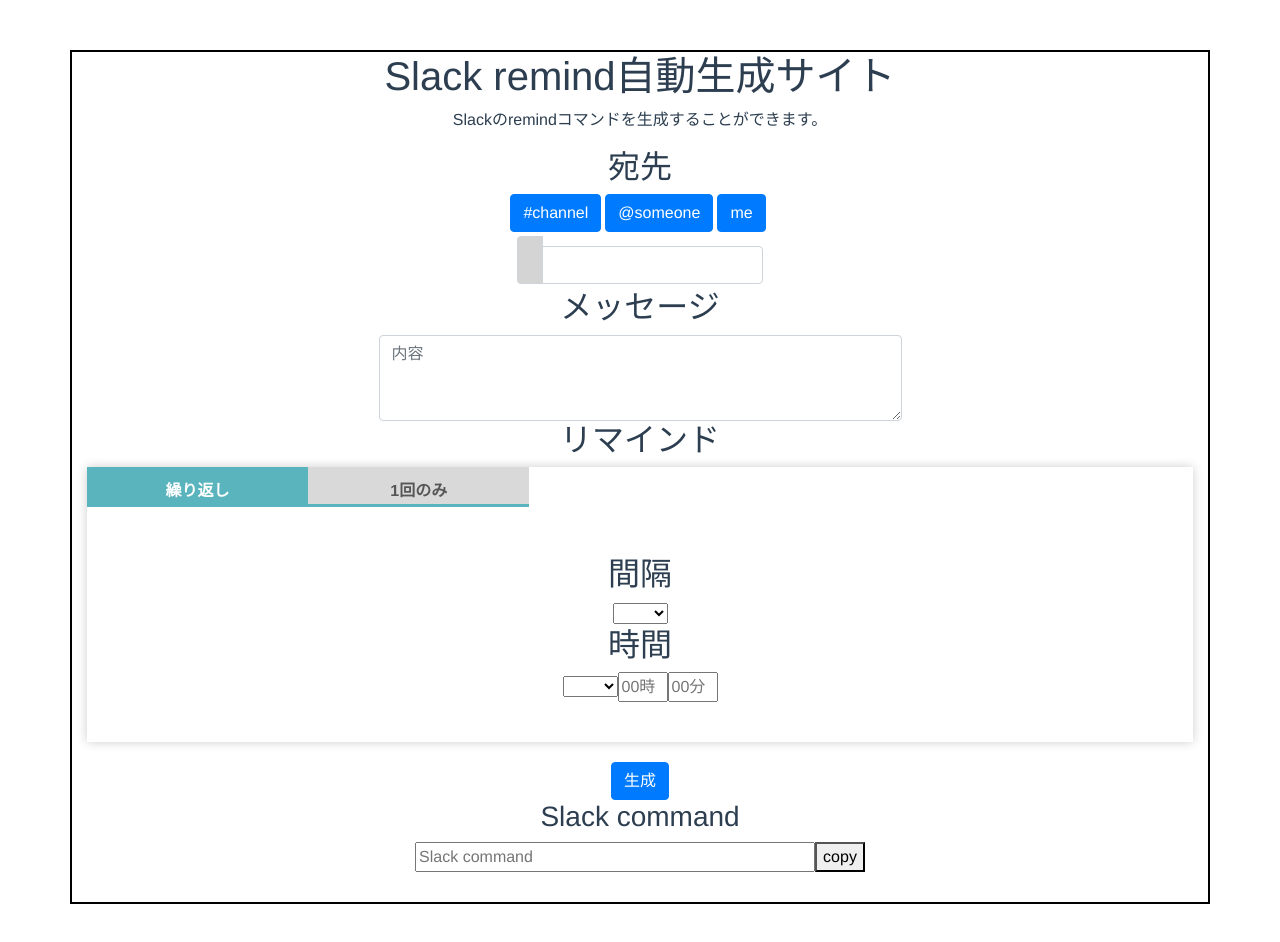
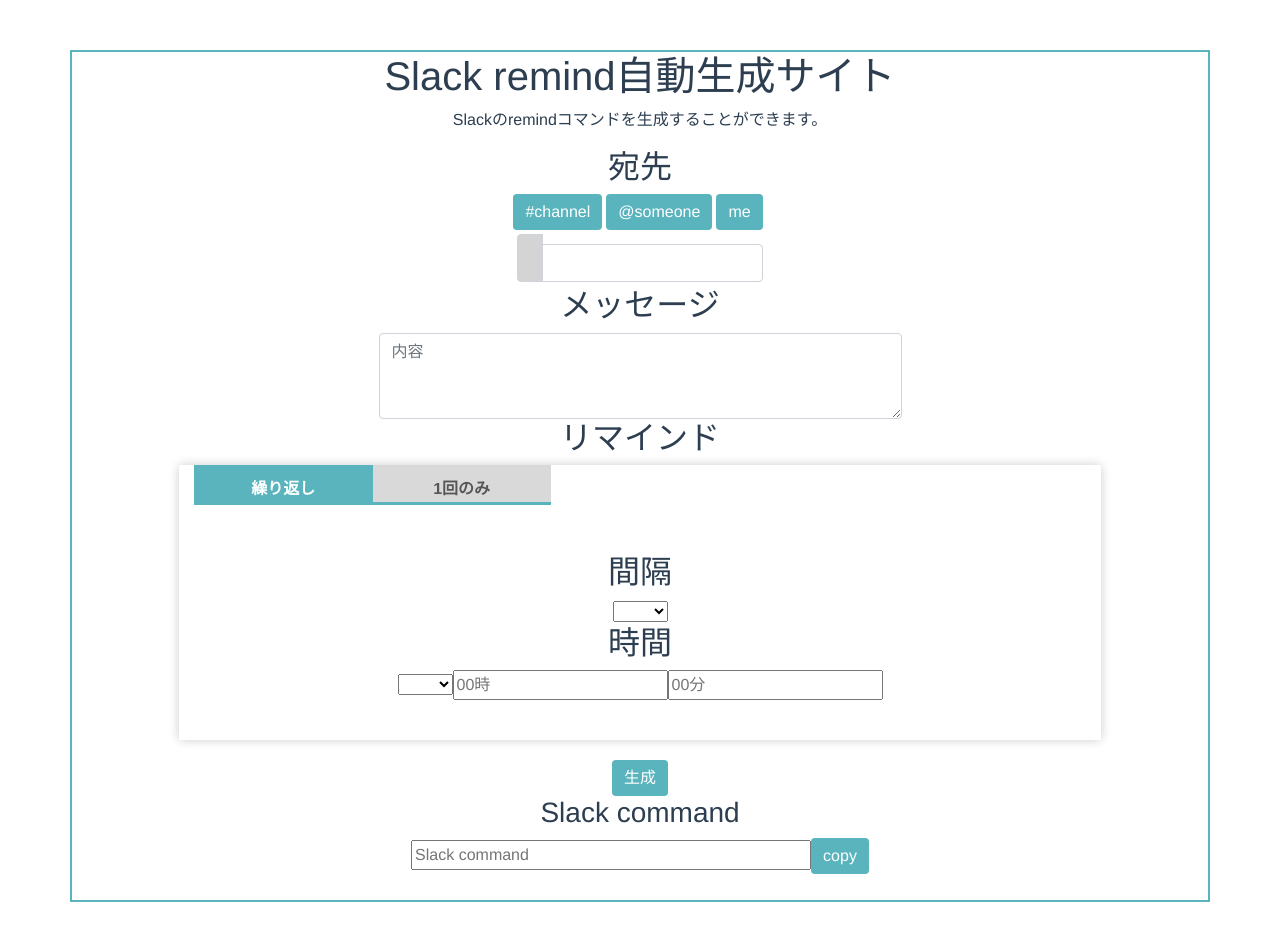
Before and after one commit to satou54/slack-remind, a Vue app: page / in a window 1280 px wide. Shown: the top 942 px of the page. Built offline with nearby package versions, Linux system fonts and the light colour scheme.

Commit message:
デザインを修正

```diff
--- a/src/views/Home.vue
+++ b/src/views/Home.vue
@@ -24,7 +24,7 @@
     </div>
     <div>
         <h2>リマインド</h2>
-      <div class="tabs">
+      <div class="tabs col-10">
         <input id="all" type="radio" name="tab_item" checked>
         <label class="tab_item" for="all" @click="tabButton">繰り返し</label>
         <input id="programming" type="radio" name="tab_item">
@@ -84,8 +84,8 @@
               <option value="am">午前</option>
               <option value="pm">午後</option>
             </select>
-            <input v-model="hour" id="hour" placeholder="00時">
-            <input v-model="minutue" id="minute" placeholder="00分">
+            <input v-model="hour" placeholder="00時">
+            <input v-model="minutue" placeholder="00分">
           </div>
         </div>
         <div class="tab_content" id="programming_content">
@@ -107,7 +107,7 @@
     <div>
       <h3>Slack command</h3>
       <input id="slack_command" placeholder="Slack command" v-bind:value="command">
-      <button @click="copyToClipboard">copy</button>
+      <button class="btn" @click="copyToClipboard">copy</button>
     </div>
   </div>
 </template>
@@ -326,8 +326,12 @@
 </script>
 
 <style scoped>
+body {
+  background: #340c34;
+}
+
 .container {
-  border: 2px solid #000;
+  border: 2px solid #5ab4bd;
   margin: 50px;
 }
 
@@ -338,6 +342,17 @@
 
 #address {
   margin-top: 10px;
+}
+
+.btn {
+  background-color: #5ab4bd;
+  color: #fff;
+  border: none;
+}
+
+.btn:hover {
+  background-color: #5ab4bd;
+  opacity: 0.75;
 }
 
 /*タブ切り替え全体のスタイル*/
```
